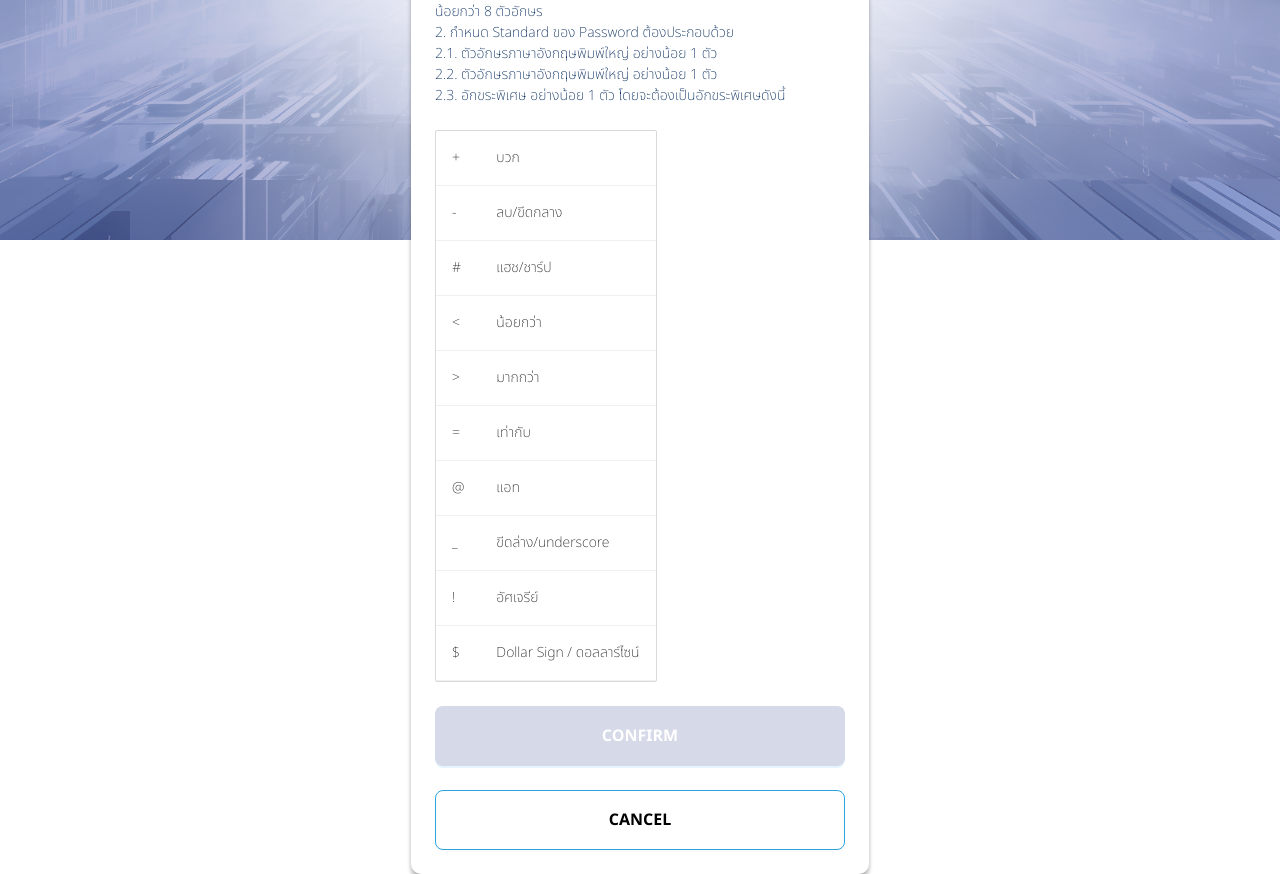
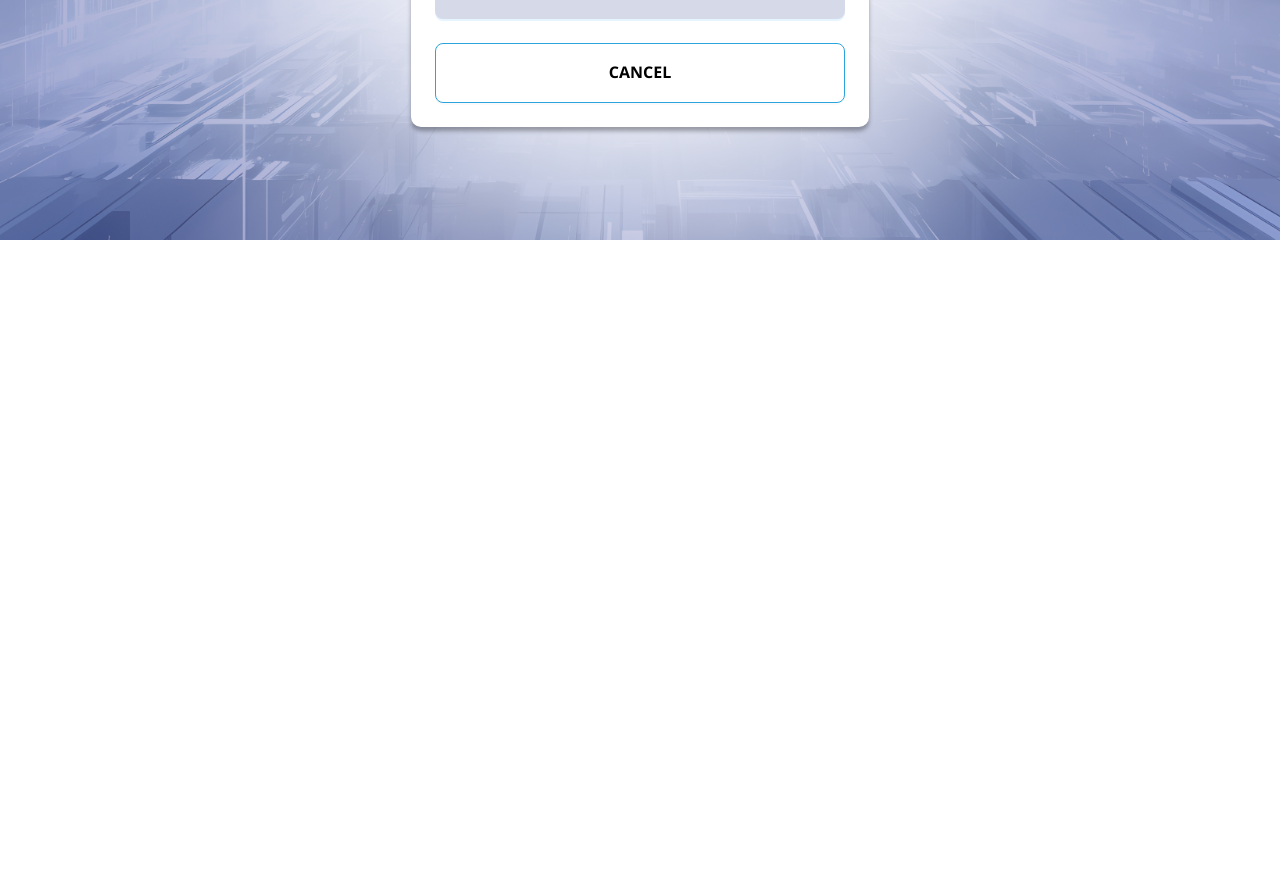
Before and after one commit to toeynutdanai/MEYE-DIPROM-WEB, a React (Create React App) app: page /change_password in a window 1280 px wide. Shown: the part 560-1434 px from the top of the page. After the commit the page ends 800 px from the top, so only its background shows below. Built offline with nearby package versions, Linux system fonts and the light colour scheme.

Commit message:
bug fix changePassword page

```diff
--- a/src/features/authentication/components/ChangePassword.js
+++ b/src/features/authentication/components/ChangePassword.js
@@ -13,61 +13,61 @@ const ChangePassword = ({
   doChangePassword = () => {},
   onCancel = () => {},
 }) => {
-  const dataSource = [
-  {
-    key: '+',
-    desc: 'บวก',
-  },
-  {
-    key: '-',
-    desc: 'ลบ/ขีดกลาง'
-  },
-  {
-    key: '#',
-    desc: 'แฮช/ชาร์ป',
-  },
-  {
-    key: '<',
-    desc: 'น้อยกว่า'
-  },
-  {
-    key: '>',
-    desc: 'มากกว่า',
-  },
-  {
-    key: '=',
-    desc: 'เท่ากับ'
-  },
-  {
-    key: '@',
-    desc: 'แอท',
-  },
-  {
-    key: '_',
-    desc: 'ขีดล่าง/underscore'
-  },
-  {
-    key: '!',
-    desc: 'อัศเจรีย์',
-  },
-  {
-    key: '$',
-    desc: 'Dollar Sign / ดอลลาร์ไซน์'
-  },
-];
+//   const dataSource = [
+//   {
+//     key: '+',
+//     desc: 'บวก',
+//   },
+//   {
+//     key: '-',
+//     desc: 'ลบ/ขีดกลาง'
+//   },
+//   {
+//     key: '#',
+//     desc: 'แฮช/ชาร์ป',
+//   },
+//   {
+//     key: '<',
+//     desc: 'น้อยกว่า'
+//   },
+//   {
+//     key: '>',
+//     desc: 'มากกว่า',
+//   },
+//   {
+//     key: '=',
+//     desc: 'เท่ากับ'
+//   },
+//   {
+//     key: '@',
+//     desc: 'แอท',
+//   },
+//   {
+//     key: '_',
+//     desc: 'ขีดล่าง/underscore'
+//   },
+//   {
+//     key: '!',
+//     desc: 'อัศเจรีย์',
+//   },
+//   {
+//     key: '$',
+//     desc: 'Dollar Sign / ดอลลาร์ไซน์'
+//   },
+// ];
 
-const columns = [
-  {
-    title: 'ตัวอักษร',
-    dataIndex: 'key',
-    key: 'key',
-  },
-  {
-    title: 'คำอธิบาย',
-    dataIndex: 'desc',
-    key: 'desc',
-  },
-];
+// const columns = [
+//   {
+//     title: 'ตัวอักษร',
+//     dataIndex: 'key',
+//     key: 'key',
+//   },
+//   {
+//     title: 'คำอธิบาย',
+//     dataIndex: 'desc',
+//     key: 'desc',
+//   },
+// ];
   return (
     <AuthBackground showLanguageSwitcher>
       <div className={styles.container}>
@@ -85,7 +85,7 @@ const columns = [
           {({ isValid }) => {
             return (
               <Form className={styles.formContainer}>
-                <Field name="password">
+                <Field name="oldPassword">
                   {({ field, meta }) => (
                     <div>
                       <Input.Password
@@ -136,7 +136,7 @@ const columns = [
                     </div>
                   )}
                 </Field>
-                <Row>
+                {/* <Row>
                   <p>Standard Password:</p>
                   <p>1. กำหนดให้ Password ต้องมีจำนวนตัวอักษร และอักขระพิเศษรวมกันไม่น้อยกว่า 8 ตัวอักษร</p>
                   <p>2. กำหนด Standard ของ Password ต้องประกอบด้วย</p>
@@ -152,12 +152,12 @@ const columns = [
         pagination={false}
         className={styles.bordered_table}
       />
-                </Row>
+                </Row> */}
                 <Button
                   className={styles.button}
                   size="large"
                   htmlType="submit"
-                  // disabled={isLoading || !isValid}
+                  disabled={isLoading || !isValid}
                 >
                   <p className={styles.textbuttonConfirm}>CONFIRM</p>
                 </Button>
```
